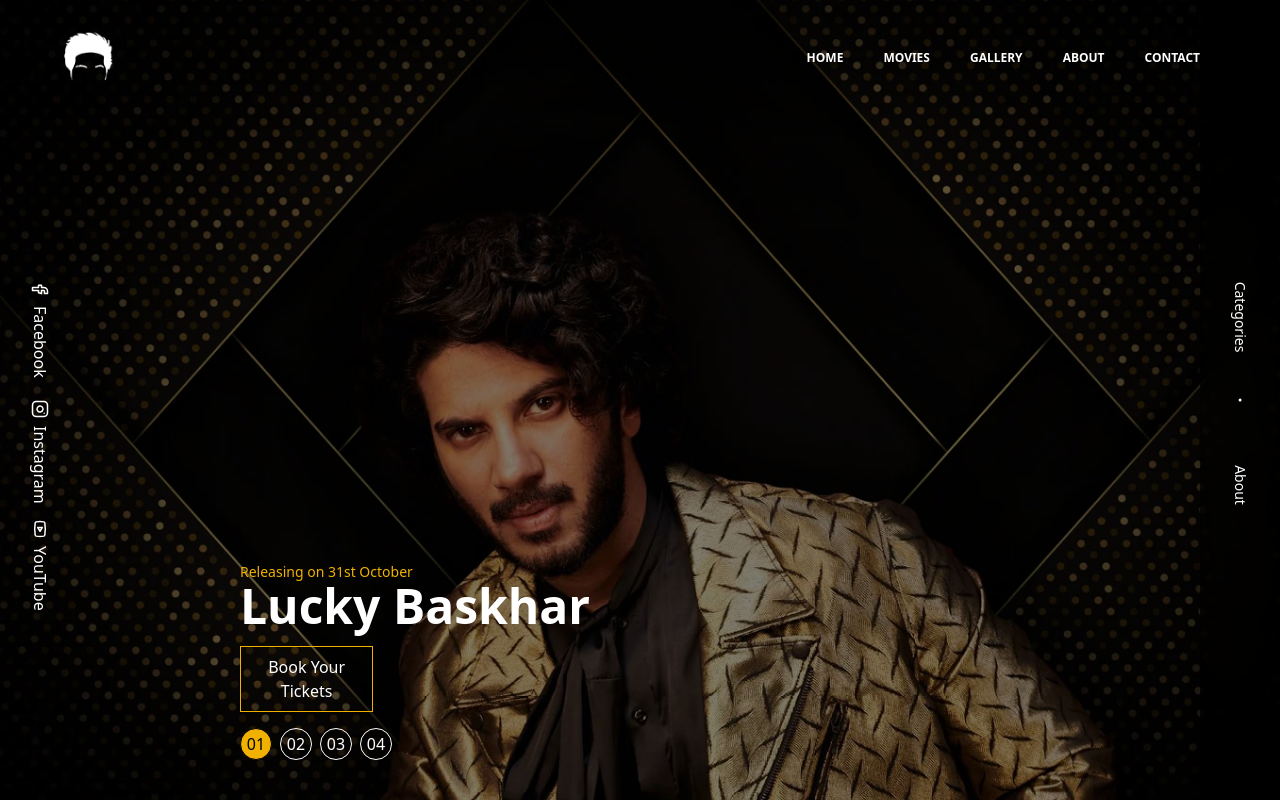
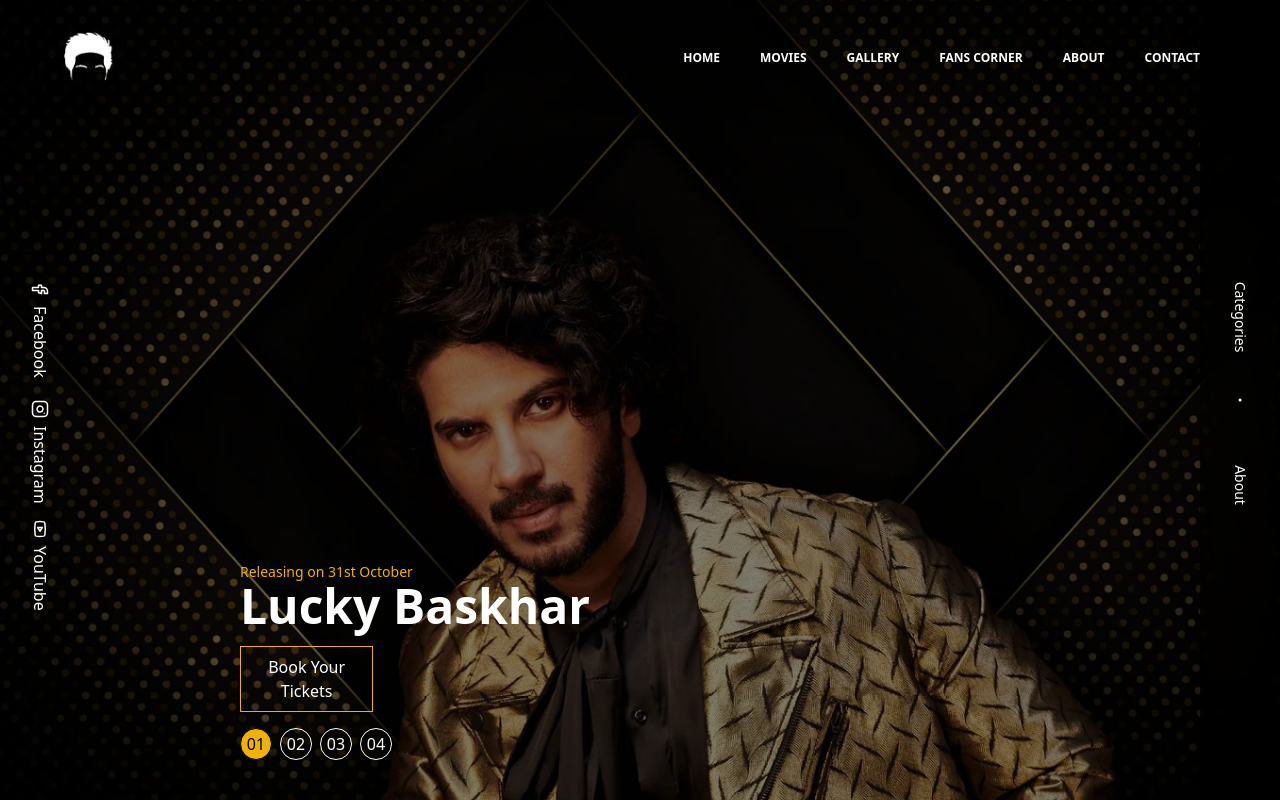
Before and after one commit to developerMasum/celebrity-website, a Next.js app: page / in a window 1280 px wide. Built offline with nearby package versions, Linux system fonts and the light colour scheme.

Commit message:
added fan corner initial

```diff
--- a/src/app/(base)/fans-corner/page.tsx
+++ b/src/app/(base)/fans-corner/page.tsx
@@ -1,7 +1,155 @@
-import React from "react";
+"use client";
 
-const FansCorner = () => {
-  return <div>FansCorner</div>;
-};
+import { Swiper, SwiperSlide } from "swiper/react";
+import "swiper/css";
+import "swiper/css/pagination";
+import "swiper/css/mousewheel";
+import { Pagination, Mousewheel } from "swiper/modules";
+import Image from "next/image";
 
-export default FansCorner;
+export default function FansSlider() {
+  const fans = [
+    {
+      id: "01",
+      name: "Fan's Name",
+      img: "https://i.ibb.co.com/ccMt2Nmq/3b6f066e-859c-4208-bc76-59db773b56bd.jpg",
+      bg: "bg-black",
+      textColor: "text-white",
+      btnBorder: "border-[#d3a262]",
+      btnText: "text-white",
+    },
+    {
+      id: "02",
+      name: "Fan's Name",
+      img: "https://i.ibb.co.com/ccMt2Nmq/3b6f066e-859c-4208-bc76-59db773b56bd.jpg",
+      bg: "bg-white",
+      textColor: "text-black",
+      btnBorder: "border-[#d3a262]",
+      btnText: "text-black",
+    },
+    {
+      id: "03",
+      name: "Fan's Name",
+      img: "https://i.ibb.co.com/ccMt2Nmq/3b6f066e-859c-4208-bc76-59db773b56bd.jpg",
+      bg: "bg-white",
+      textColor: "text-black",
+      btnBorder: "border-[#d3a262]",
+      btnText: "text-white",
+    },
+    {
+      id: "04",
+      name: "Fan's Name",
+      img: "https://i.ibb.co.com/ccMt2Nmq/3b6f066e-859c-4208-bc76-59db773b56bd.jpg",
+      bg: "bg-black",
+      textColor: "text-white",
+      btnBorder: "border-[#d3a262]",
+      btnText: "text-black",
+    },
+    {
+      id: "05",
+      name: "Fan's Name",
+      img: "https://i.ibb.co.com/ccMt2Nmq/3b6f066e-859c-4208-bc76-59db773b56bd.jpg",
+      bg: "bg-black",
+      textColor: "text-white",
+      btnBorder: "border-[#d3a262]",
+      btnText: "text-white",
+    },
+    {
+      id: "06",
+      name: "Fan's Name",
+      img: "https://i.ibb.co.com/ccMt2Nmq/3b6f066e-859c-4208-bc76-59db773b56bd.jpg",
+      bg: "bg-white",
+      textColor: "text-black",
+      btnBorder: "border-[#d3a262]",
+      btnText: "text-black",
+    },
+  ];
+
+  return (
+    <div className="w-full h-screen">
+      <Swiper
+        direction="vertical"
+        slidesPerView={1}
+        mousewheel
+        pagination={{ clickable: true }}
+        modules={[Pagination, Mousewheel]}
+        className="w-full h-full"
+      >
+        {Array.from({ length: Math.ceil(fans.length / 2) }).map((_, i) => {
+          const leftFan = fans[i * 2];
+          const rightFan = fans[i * 2 + 1];
+
+          return (
+            <SwiperSlide key={i}>
+              <div className="flex w-full h-full">
+                {/* Left */}
+                {leftFan && (
+                  <div
+                    className={`w-1/2 flex flex-col justify-between items-center p-6 ${leftFan.bg}`}
+                  >
+                    {/* Top */}
+                    <div
+                      className={`flex items-center justify-center gap-4 text-4xl font-bold ${leftFan.textColor}`}
+                    >
+                      <span className="opacity-20 text-6xl">{leftFan.id}</span>
+                      <span>{leftFan.name}</span>
+                    </div>
+
+                    {/* Image */}
+                    <div className="flex-1 flex items-center justify-center w-[450px] h-[600px]">
+                      <Image
+                        src={leftFan.img}
+                        alt={leftFan.name}
+                        width={450}
+                        height={600}
+                      />
+                    </div>
+
+                    {/* Button */}
+                    <button
+                      className={`mt-6 px-6 py-2 border ${leftFan.btnBorder} ${leftFan.btnText} hover:bg-[#d3a262] hover:text-white transition`}
+                    >
+                      FAN'S INSTAGRAM
+                    </button>
+                  </div>
+                )}
+
+                {/* Right */}
+                {rightFan && (
+                  <div
+                    className={`w-1/2 flex flex-col justify-between items-center p-6 ${rightFan.bg}`}
+                  >
+                    {/* Top */}
+                    <div
+                      className={`flex items-center justify-center gap-4 text-4xl font-bold ${rightFan.textColor}`}
+                    >
+                      <span className="opacity-20 text-6xl">{rightFan.id}</span>
+                      <span>{rightFan.name}</span>
+                    </div>
+
+                    {/* Image */}
+                    <div className="flex-1 flex items-center justify-center w-[450px] h-[600px]">
+                      <Image
+                        src={leftFan.img}
+                        alt={leftFan.name}
+                        width={450}
+                        height={600}
+                      />
+                    </div>
+
+                    {/* Button */}
+                    <button
+                      className={`mt-6 px-6 py-2 border ${rightFan.btnBorder} ${rightFan.btnText} hover:bg-[#d3a262] hover:text-white transition`}
+                    >
+                      FAN'S INSTAGRAM
+                    </button>
+                  </div>
+                )}
+              </div>
+            </SwiperSlide>
+          );
+        })}
+      </Swiper>
+    </div>
+  );
+}
--- a/src/components/Reuseable/Navbar.tsx
+++ b/src/components/Reuseable/Navbar.tsx
@@ -10,6 +10,7 @@ const NavLinks = [
   { name: "Home", url: "/", icon: <Dumbbell size={16} /> },
   { name: "Movies", url: "/movies", icon: <Wrench size={16} /> },
   { name: "Gallery", url: "/gallery", icon: <Info size={16} /> },
+  { name: "Fans Corner", url: "/fans-corner", icon: <Info size={16} /> },
   { name: "About", url: "/about", icon: <Info size={16} /> },
   { name: "Contact", url: "/contact", icon: <Phone size={16} /> },
 ];
```
